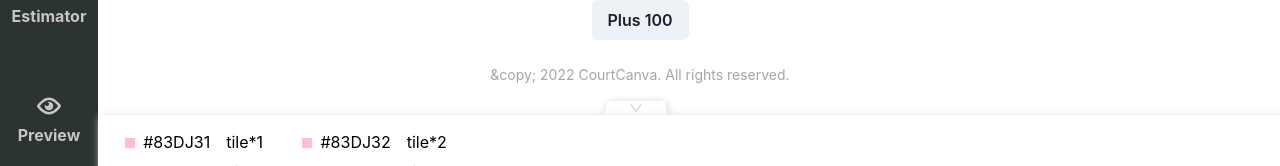
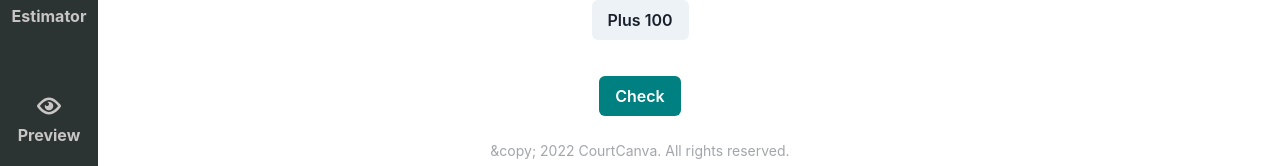
Before and after one commit to courtcanva/cc-app, a Next.js app: page / in a window 1280 px wide. Shown: the part 365-531 px from the top of the page. Built offline with nearby package versions, Linux system fonts and the light colour scheme.

Commit message:
feat: cc-0019 add check communication btw fe&be

```diff
--- a/src/pages/index.tsx
+++ b/src/pages/index.tsx
@@ -7,14 +7,17 @@ import {
   clear,
   incrementByAmount,
   changeCounter,
+  getTestData,
 } from "../store/reducer/counterSlice";
 import HeaderLayout from "../layouts/HeaderLayout";
 import { Button, Box, Flex, Heading, Text } from "@chakra-ui/react";
 import ChangeCourtSize from "@/components/ChangeCourtSize";
+import { AppDispatch } from "@/store";
 
 const Home: NextPage = () => {
   const count = useSelector(changeCounter);
-  const dispatch = useDispatch();
+  // const testData = useSelector();
+  const dispatch = useDispatch<AppDispatch>();
   return (
     <HeaderLayout>
       <Flex align="center" justify="center" flexDirection="column">
@@ -46,6 +49,9 @@ const Home: NextPage = () => {
         >
           Plus 100
         </Button>
+        <Button mt="12px" mb="24px" bg="teal" color="white" onClick={() => dispatch(getTestData())}>
+          Check
+        </Button>
       </Flex>
     </HeaderLayout>
   );
--- a/src/store/reducer/counterSlice.ts
+++ b/src/store/reducer/counterSlice.ts
@@ -1,4 +1,5 @@
-import { createSlice, PayloadAction } from "@reduxjs/toolkit";
+import { createAsyncThunk, createSlice, PayloadAction } from "@reduxjs/toolkit";
+import axios from "axios";
 import { RootState } from "..";
 
 export interface CounterState {
@@ -8,6 +9,11 @@ export interface CounterState {
 const initialState: CounterState = {
   value: 0,
 };
+
+export const getTestData = createAsyncThunk("test commu btw fe & be", async (state) => {
+  const response = await axios.get("http://localhost:8080/api/v1/test");
+  alert(response.data);
+});
 
 export const counterSlice = createSlice({
   name: "counter",
```
Also changed, not shown: 1 other file (tests, documents, lock files or other folders).
